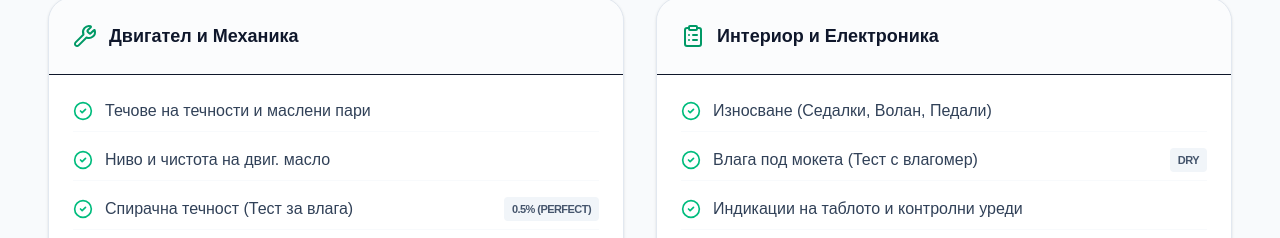
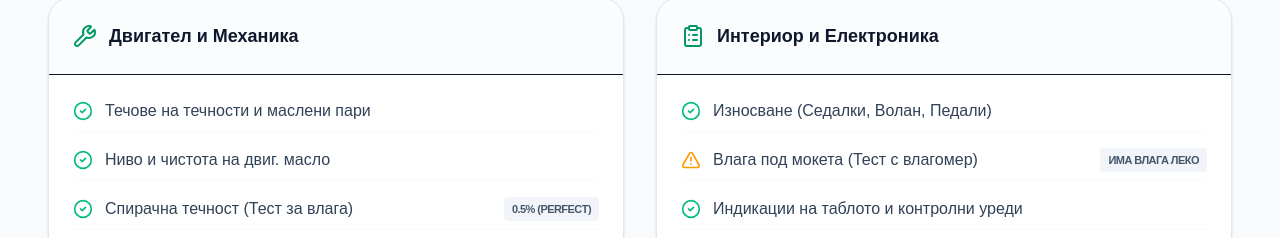
Before and after one commit to martinfilev-byte/fileverified, a Next.js app: page /report in a window 1280 px wide. Shown: the part 1660-1898 px from the top of the page. Built offline with nearby package versions, Linux system fonts and the light colour scheme.

Commit message:
Update: 2026-01-09 13:37:27

```diff
--- a/src/app/report/page.tsx
+++ b/src/app/report/page.tsx
@@ -133,7 +133,7 @@ export default function ReportPage() {
 
           <SectionCard title="Интериор и Електроника" icon={<ClipboardList className="w-6 h-6 text-emerald-600"/>}>
             <CheckItem text="Износване (Седалки, Волан, Педали)" status="ok" />
-            <CheckItem text="Влага под мокета (Тест с влагомер)" status="ok" info="Dry" />
+            <CheckItem text="Влага под мокета (Тест с влагомер)" status="warning" info="Има влага леко" />
             <CheckItem text="Индикации на таблото и контролни уреди" status="ok" />
             <CheckItem text="Мултимедия, Навигация и Свързаност" status="ok" />
             <CheckItem text="Ел. пакети (Прозорци, Шибидах, Огледала)" status="ok" />
```
